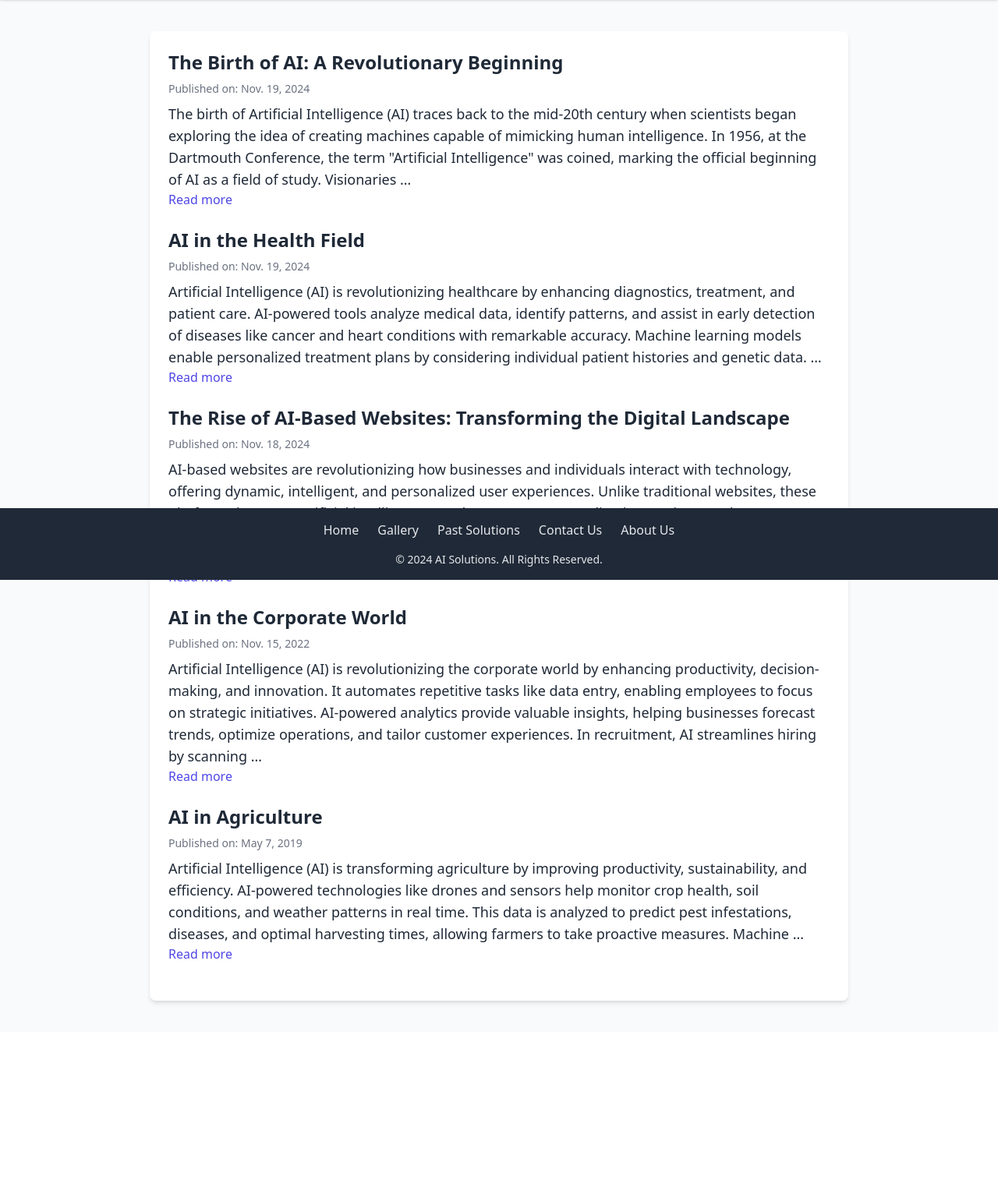
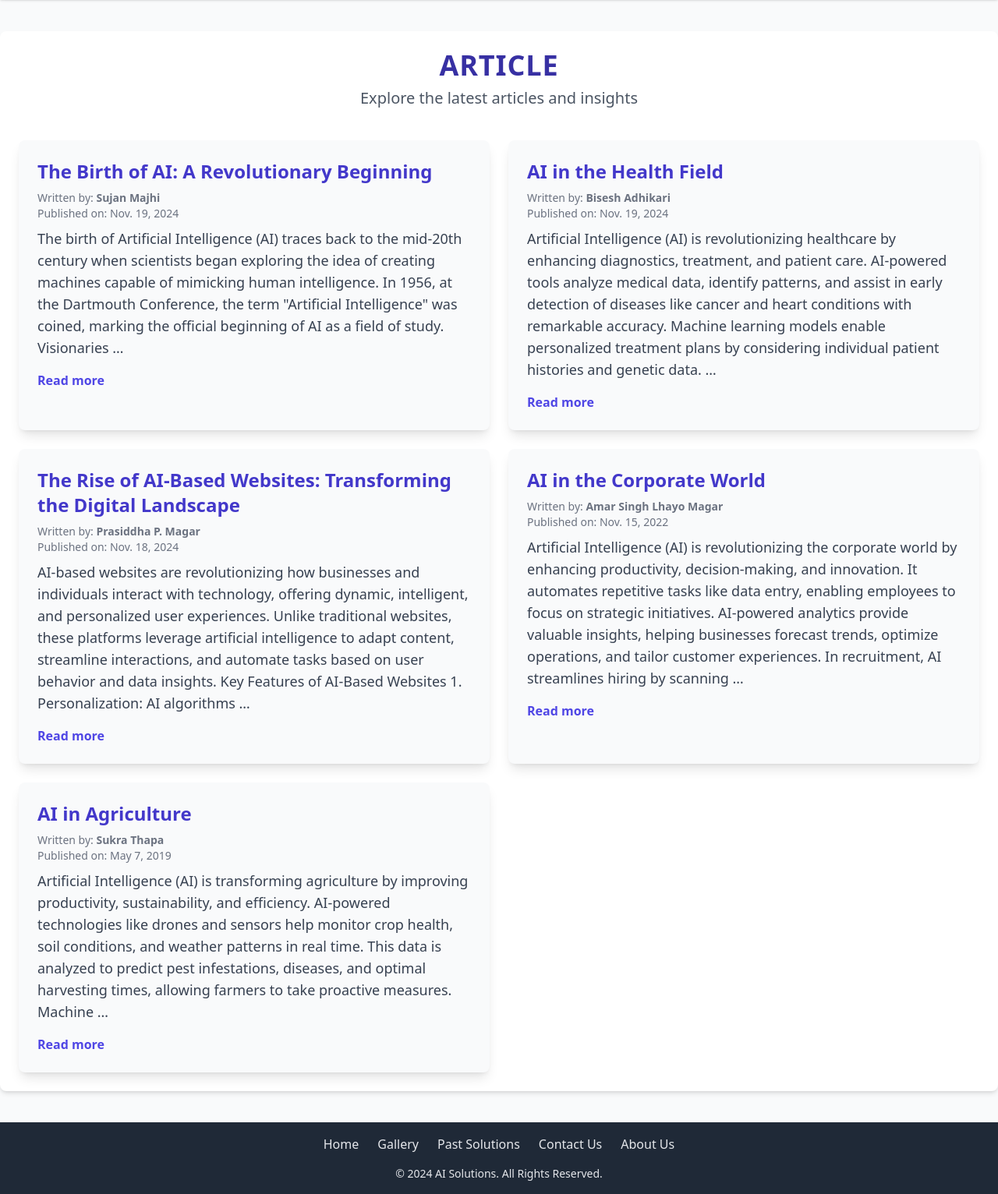
Before and after one commit to Praseeda-mgr/AI-solution, a Django app: page /article/ in a window 1280 px wide. Shown: the part 56-1588 px from the top of the page at 78% size. Before the commit the page ends 1345 px from the top, so only its background shows below. Run offline with Django 5.2, Linux system fonts and the light colour scheme; data comes from the database, SQL or seed files in the repository; both versions use the stored data as it was after the commit; some libraries are stand-ins or nearby versions.

```diff
--- a/app/admin.py
+++ b/app/admin.py
@@ -6,3 +6,7 @@ admin.site.register(PastSolution)
 admin.site.register(Feedback)
 admin.site.register(Article)
 admin.site.register(CustomerInquiry)
+
+class ArticleAdmin(admin.ModelAdmin):
+    list_display = ('title', 'writer', 'published_date')
+    search_fields = ('title', 'writer')
--- a/app/models.py
+++ b/app/models.py
@@ -18,7 +18,9 @@ class Feedback(models.Model):
 class Article(models.Model):
     title = models.CharField(max_length=200)
     content = models.TextField()
+    writer = models.CharField(max_length=100, default='Anonymous')
     published_date = models.DateField()
+
 
 class PhotoGallery(models.Model):
     name = models.CharField(max_length=255)  # Name of the gallery or album
--- a/app/templates/article_detail.html
+++ b/app/templates/article_detail.html
@@ -3,6 +3,8 @@
 {% block content %}
 <div class="max-w-4xl mx-auto my-10 p-6 bg-white shadow-md rounded-lg">
     <h1 class="text-4xl font-bold mb-6">{{ article.title }}</h1>
+
+    <p class="text-sm text-gray-500 mb-2">Written by: <span class="font-semibold">{{ article.writer }}</span></p>
 
     <p class="text-sm text-gray-500 mb-4">Published on: {{ article.published_date }}</p>
 
--- a/app/templates/articles.html
+++ b/app/templates/articles.html
@@ -1,17 +1,28 @@
 {% extends 'navbar_footer.html' %}
 
 {% block content %}
-<div class="max-w-4xl mx-auto my-10 p-6 bg-white shadow-md rounded-lg">
+<div class="max-w-7xl mx-auto my-10 p-6 bg-white shadow-md rounded-lg">
 
+    <!-- Header for the Article page -->
+    <div class="text-center mb-10">
+        <h1 class="text-4xl font-extrabold text-indigo-800 uppercase tracking-wide">ARTICLE</h1>
+        <p class="text-xl text-gray-600 mt-2">Explore the latest articles and insights</p>
+    </div>
+
+    <!-- Grid for two articles per row -->
+    <div class="grid grid-cols-1 sm:grid-cols-2 gap-6">
         {% for article in articles %}
-        <div class="mb-6">
-            <h2 class="text-2xl font-semibold mb-2">{{ article.title }}</h2>
+            <div class="p-6 bg-gray-50 shadow-lg rounded-lg hover:shadow-xl transition duration-300 ease-in-out">
+                <h2 class="text-2xl font-semibold text-indigo-700 mb-2">{{ article.title }}</h2>
+                <p class="text-sm text-gray-500">Written by: <span class="font-semibold">{{ article.writer }}</span></p>
                 <p class="text-sm text-gray-500 mb-2">Published on: {{ article.published_date }}</p>
-            <p class="text-lg">{{ article.content|truncatewords:50 }}</p>
-            <a href="{% url 'article_detail' article.id %}" class="text-indigo-600 hover:text-indigo-800">Read more</a>
+                <p class="text-lg text-gray-700 mb-4">{{ article.content|truncatewords:50 }}</p>
+                <a href="{% url 'article_detail' article.id %}" class="text-indigo-600 hover:text-indigo-800 font-semibold">Read more</a>
             </div>
         {% empty %}
             <p>No articles available at the moment.</p>
         {% endfor %}
     </div>
+
+</div>
 {% endblock %}
--- a/app/templates/navbar_footer.html
+++ b/app/templates/navbar_footer.html
@@ -7,6 +7,7 @@
   <script src="https://cdn.tailwindcss.com"></script>
 </head>
 <body class="bg-gray-50 text-gray-800 flex flex-col min-h-screen">
+
   <!-- Navbar -->
   <nav class="bg-gradient-to-r from-blue-600 to-purple-600 text-white shadow sticky top-0 z-50">
     <div class="container mx-auto flex items-center justify-between px-4 py-3">
@@ -47,10 +48,13 @@
       </ul>
     </div>
   </nav>
-{% block content %}
-{% endblock %}
+
+  <!-- Main Content -->
+  {% block content %}
+  {% endblock %}
+
   <!-- Footer -->
-  <footer class="bg-gray-800 text-gray-200 fixed bottom-0 left-0 w-full">
+  <footer class="bg-gray-800 text-gray-200 mt-auto">
     <div class="container mx-auto py-4 px-4 text-center">
       <!-- Links -->
       <div class="flex justify-center space-x-6 mb-2">
@@ -82,5 +86,6 @@
       mobileMenu.classList.toggle('hidden');
     });
   </script>
+
 </body>
 </html>
--- a/app/views.py
+++ b/app/views.py
@@ -6,10 +6,11 @@ def navbar_footer(request):
     return render(request, 'navbar_footer.html')
 
 def home(request):
+    articles = Article.objects.all()[:4]
     solutions = SoftwareSolution.objects.all()
     form = CustomerInquiryForm()
     feedback_form = FeedbackForm()
-    return render(request, "home.html", {"solutions": solutions, "form": form, "feedback_form": feedback_form})
+    return render(request, "home.html", {"solutions": solutions, "form": form, "feedback_form": feedback_form, 'articles': articles})
 
 def contact_us(request):
     if request.method == "POST":
@@ -35,6 +36,7 @@ def customer(request):
 
 def article_list(request):
     articles= Article.objects.all().order_by('-published_date')
+    print(f"Found {articles.count()} articles.")  # Ensure this shows the correct number
     return render(request, 'articles.html', {'articles': articles})
 
 
```
Also changed, not shown: app/forms.py (+20 -1 lines), app/templates/home.html (+82 -9 lines), app/migrations/0005_article_writer.py (added), db.sqlite3. Lines whose indentation alone changed are shown as unchanged.
